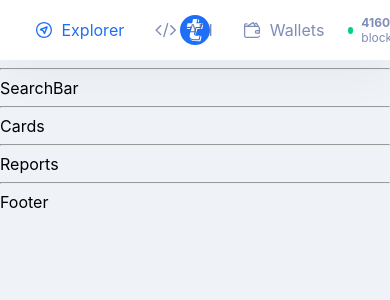
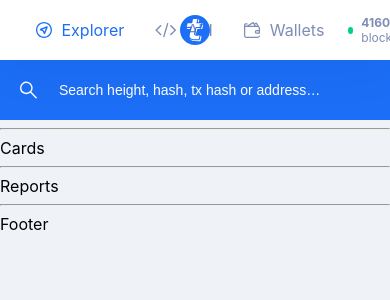
Before and after one commit to ForiDunk/TokenPay, a React (Create React App) app: page / in a window 390 px wide. Shown: the top 300 px of the page. Built offline with nearby package versions, Linux system fonts and the light colour scheme.

Commit message:
searchbar mobile

```diff
--- a/src/App.js
+++ b/src/App.js
@@ -1,10 +1,10 @@
 import React from 'react';
 import NavBar from './components/NavBar/NavBar';
+import SearchBar from './components/SearchBar/SearchBar';
 const App = () => (
   <div>
     <NavBar />
-    <hr />
-    SearchBar
+    <SearchBar />
     <hr />
     Cards
     <hr />
--- /dev/null
+++ b/src/components/SearchBar/SearchBar.css
@@ -0,0 +1,30 @@
+.seach-bar {
+  display: flex;
+  justify-content: center;
+  align-items: center;
+  height: 60px;
+  background-color: #1c6ef6;
+}
+
+.search-icon {
+  margin: 20px;
+  box-sizing: border-box;
+  width: 20px;
+  height: 20px;
+}
+
+.seach-bar input {
+  background-color: unset;
+  border: unset;
+  width: 100%;
+  color: #fff;
+}
+.seach-bar input:focus {
+  outline: unset;
+}
+
+.seach-bar input::placeholder {
+  color: #fff;
+  font-size: 14px;
+  font-weight: 400;
+}
--- /dev/null
+++ b/src/components/SearchBar/SearchBar.js
@@ -0,0 +1,12 @@
+import React from 'react';
+import './SearchBar.css';
+import { ReactComponent as SearchIcon } from './search.svg';
+
+const SearchBar = () => (
+  <div className="seach-bar">
+    <SearchIcon className="search-icon" />
+    <input type="text" placeholder="Search height, hash, tx hash or address…" />
+  </div>
+);
+
+export default SearchBar;
```
Also changed, not shown: src/components/SearchBar/search.svg (added).
